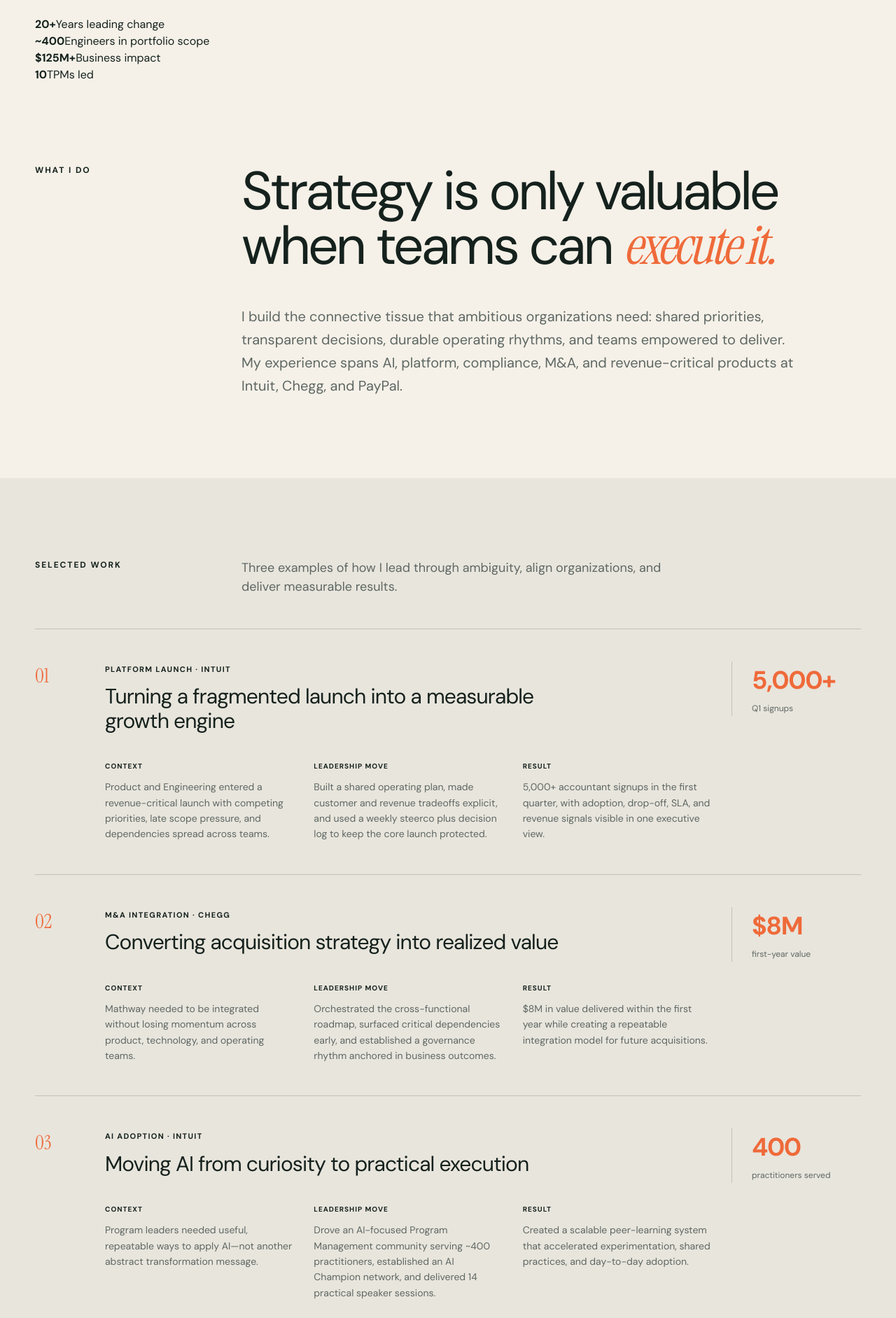
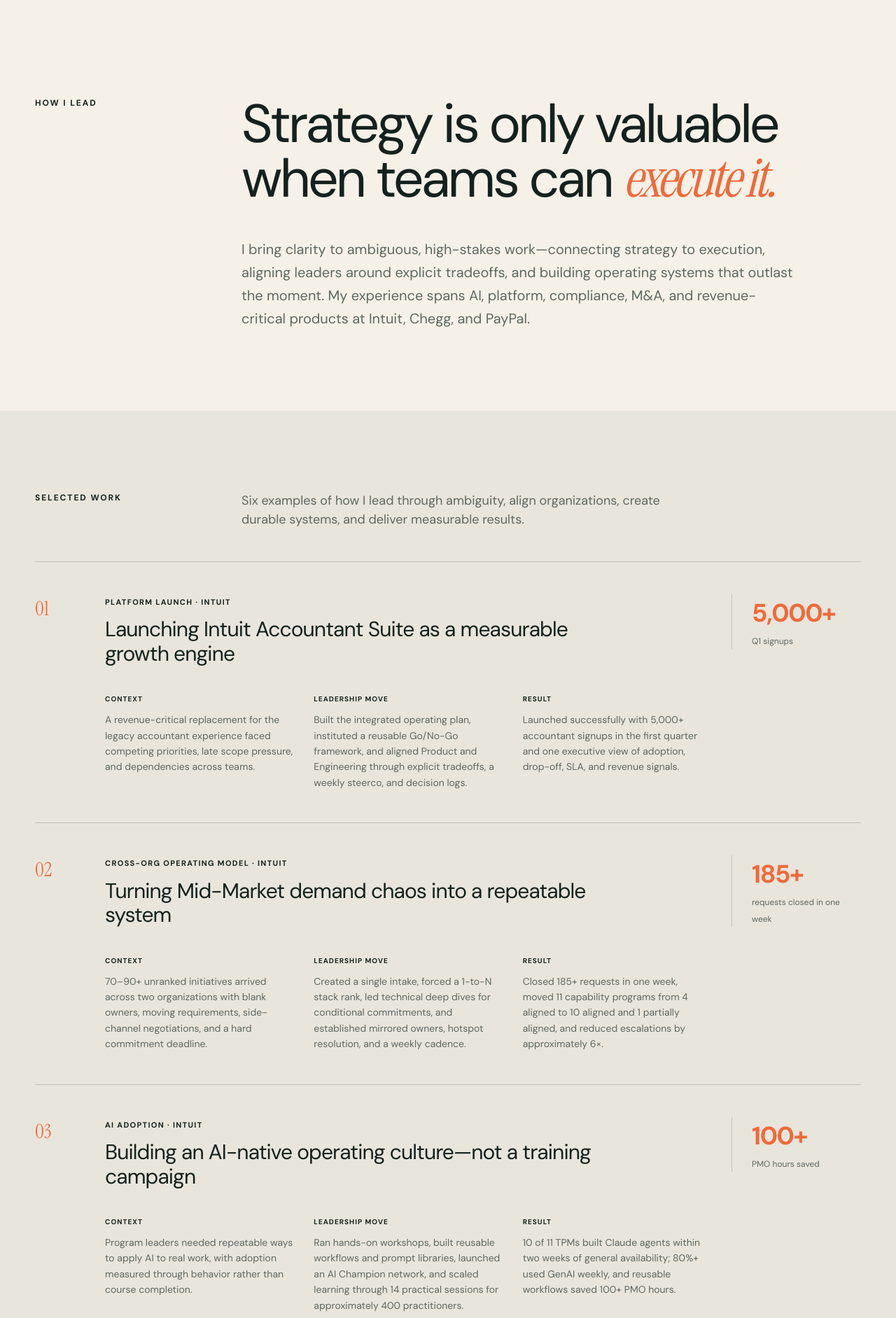
Before and after one commit to GeethaKuppuswamy/Portfolio, a Next.js app: page / in a window 1280 px wide. Shown: the part 777-2660 px from the top of the page at 70% size. Built offline with nearby package versions, Linux system fonts and the light colour scheme.

Commit message:
Expand portfolio leadership stories and hero metrics

```diff
--- a/app/page.tsx
+++ b/app/page.tsx
@@ -1,33 +1,39 @@
 const cases = [
   {
-    number: "01",
-    eyebrow: "Platform launch · Intuit",
-    title: "Turning a fragmented launch into a measurable growth engine",
-    challenge: "Product and Engineering entered a revenue-critical launch with competing priorities, late scope pressure, and dependencies spread across teams.",
-    move: "Built a shared operating plan, made customer and revenue tradeoffs explicit, and used a weekly steerco plus decision log to keep the core launch protected.",
-    outcome: "5,000+ accountant signups in the first quarter, with adoption, drop-off, SLA, and revenue signals visible in one executive view.",
-    stat: "5,000+",
-    label: "Q1 signups",
+    number: "01", eyebrow: "Platform launch · Intuit", title: "Launching Intuit Accountant Suite as a measurable growth engine",
+    challenge: "A revenue-critical replacement for the legacy accountant experience faced competing priorities, late scope pressure, and dependencies across teams.",
+    move: "Built the integrated operating plan, instituted a reusable Go/No-Go framework, and aligned Product and Engineering through explicit tradeoffs, a weekly steerco, and decision logs.",
+    outcome: "Launched successfully with 5,000+ accountant signups in the first quarter and one executive view of adoption, drop-off, SLA, and revenue signals.", stat: "5,000+", label: "Q1 signups",
   },
   {
-    number: "02",
-    eyebrow: "M&A integration · Chegg",
-    title: "Converting acquisition strategy into realized value",
-    challenge: "Mathway needed to be integrated without losing momentum across product, technology, and operating teams.",
-    move: "Orchestrated the cross-functional roadmap, surfaced critical dependencies early, and established a governance rhythm anchored in business outcomes.",
-    outcome: "$8M in value delivered within the first year while creating a repeatable integration model for future acquisitions.",
-    stat: "$8M",
-    label: "first-year value",
+    number: "02", eyebrow: "Cross-org operating model · Intuit", title: "Turning Mid-Market demand chaos into a repeatable system",
+    challenge: "70–90+ unranked initiatives arrived across two organizations with blank owners, moving requirements, side-channel negotiations, and a hard commitment deadline.",
+    move: "Created a single intake, forced a 1-to-N stack rank, led technical deep dives for conditional commitments, and established mirrored owners, hotspot resolution, and a weekly cadence.",
+    outcome: "Closed 185+ requests in one week, moved 11 capability programs from 4 aligned to 10 aligned and 1 partially aligned, and reduced escalations by approximately 6×.", stat: "185+", label: "requests closed in one week",
   },
   {
-    number: "03",
-    eyebrow: "AI adoption · Intuit",
-    title: "Moving AI from curiosity to practical execution",
-    challenge: "Program leaders needed useful, repeatable ways to apply AI—not another abstract transformation message.",
-    move: "Drove an AI-focused Program Management community serving ~400 practitioners, established an AI Champion network, and delivered 14 practical speaker sessions.",
-    outcome: "Created a scalable peer-learning system that accelerated experimentation, shared practices, and day-to-day adoption.",
-    stat: "400",
-    label: "practitioners served",
+    number: "03", eyebrow: "AI adoption · Intuit", title: "Building an AI-native operating culture—not a training campaign",
+    challenge: "Program leaders needed repeatable ways to apply AI to real work, with adoption measured through behavior rather than course completion.",
+    move: "Ran hands-on workshops, built reusable workflows and prompt libraries, launched an AI Champion network, and scaled learning through 14 practical sessions for approximately 400 practitioners.",
+    outcome: "10 of 11 TPMs built Claude agents within two weeks of general availability; 80%+ used GenAI weekly, and reusable workflows saved 100+ PMO hours.", stat: "100+", label: "PMO hours saved",
+  },
+  {
+    number: "04", eyebrow: "0→1 enterprise bet · Intuit", title: "Translating AI + Human Intelligence strategy into execution",
+    challenge: "An enterprise-scale bet combining agentic AI with expert services needed to move from an ambitious idea to sequenced, measurable execution.",
+    move: "Connected product vision to engineering plans, operating cadences, dependencies, and outcome measures across the portfolio.",
+    outcome: "Advanced the AI + HI big bet from 0 to 1 while sustaining 99.99% SLA performance and delivering adoption at 148–214% of target.", stat: "148–214%", label: "of adoption targets",
+  },
+  {
+    number: "05", eyebrow: "M&A integration · Chegg", title: "Converting acquisition strategy into realized value",
+    challenge: "Mathway needed to be integrated without losing momentum across product, technology, and operating teams.",
+    move: "Orchestrated the cross-functional roadmap, surfaced critical dependencies early, and established governance anchored in business outcomes.",
+    outcome: "$8M in value delivered within the first year while creating a repeatable integration model for future acquisitions.", stat: "$8M", label: "first-year value",
+  },
+  {
+    number: "06", eyebrow: "Enterprise transformation · PayPal", title: "Scaling faster, safer launches across a global platform",
+    challenge: "Inconsistent launch practices and uneven Agile adoption slowed execution across a large, distributed technology organization.",
+    move: "Designed PayPal’s first cross-functional Launch Process Review and led Scrum adoption across 58 teams.",
+    outcome: "The review became a company standard; PayPal Giving Fund launch time fell from weeks to two days and manual verification effort dropped 35%.", stat: "58", label: "teams transformed",
   },
 ];
 
@@ -38,71 +44,19 @@ const principles = [
 ];
 
 export default function Home() {
-  return (
-    <main>
-      <nav className="nav shell" aria-label="Primary navigation">
-        <a className="monogram" href="#top" aria-label="Geetha Kuppuswamy home">GK</a>
-        <div className="navlinks">
-          <a href="#impact">Impact</a><a href="#work">Selected work</a><a href="#approach">Approach</a>
-        </div>
-        <a className="nav-cta" href="mailto:geetha.kuppuswamy@gmail.com">Let’s talk <span>↗</span></a>
-      </nav>
-
-      <section className="hero shell" id="top">
-        <div className="availability"><span /> Leadership portfolio · Technology, transformation &amp; scale</div>
-        <h1>I turn complex<br/>technology bets into<br/><em>business outcomes.</em></h1>
-        <div className="hero-bottom">
-          <p>Two decades connecting product vision, engineering execution, and operating systems to deliver measurable outcomes at scale.</p>
-          <div className="hero-actions">
-            <a className="button primary" href="#work">Explore my work <span>↓</span></a>
-            <a className="button secondary" href="https://www.linkedin.com/in/geetha-kuppuswamy" target="_blank" rel="noreferrer">LinkedIn ↗</a>
-          </div>
-        </div>
-      </section>
-
-      <section className="metric-band" id="impact">
-        <div className="shell metrics">
-          <div><strong>20+</strong><span>Years leading change</span></div>
-          <div><strong>~400</strong><span>Engineers in portfolio scope</span></div>
-          <div><strong>$125M+</strong><span>Business impact</span></div>
-          <div><strong>10</strong><span>TPMs led</span></div>
-        </div>
-      </section>
-
-      <section className="intro shell section">
-        <p className="kicker">What I do</p>
-        <div className="intro-copy">
-          <h2>Strategy is only valuable<br/>when teams can <em>execute it.</em></h2>
-          <p>I build the connective tissue that ambitious organizations need: shared priorities, transparent decisions, durable operating rhythms, and teams empowered to deliver. My experience spans AI, platform, compliance, M&amp;A, and revenue-critical products at Intuit, Chegg, and PayPal.</p>
-        </div>
-      </section>
-
-      <section className="work section" id="work">
-        <div className="shell section-head"><p className="kicker">Selected work</p><p>Three examples of how I lead through ambiguity, align organizations, and deliver measurable results.</p></div>
-        <div className="shell case-list">
-          {cases.map((item) => <article className="case" key={item.number}>
-            <div className="case-num">{item.number}</div>
-            <div className="case-main"><p className="eyebrow">{item.eyebrow}</p><h3>{item.title}</h3>
-              <div className="case-detail"><div><b>Context</b><p>{item.challenge}</p></div><div><b>Leadership move</b><p>{item.move}</p></div><div><b>Result</b><p>{item.outcome}</p></div></div>
-            </div>
-            <div className="case-stat"><strong>{item.stat}</strong><span>{item.label}</span></div>
-          </article>)}
-        </div>
-      </section>
-
-      <section className="approach shell section" id="approach">
-        <div className="approach-title"><p className="kicker">How I lead</p><h2>Clarity.<br/>Momentum.<br/><em>Trust.</em></h2></div>
-        <div className="principles">{principles.map(([n,t,d]) => <div className="principle" key={n}><span>{n}</span><div><h3>{t}</h3><p>{d}</p></div></div>)}</div>
-      </section>
-
-      <section className="career section"><div className="shell"><p className="kicker">Career highlights</p><div className="timeline">
-        <div><span>2021—2026</span><h3>Intuit</h3><p>TPM Leader · AI, platform, compliance &amp; revenue-critical portfolios</p></div>
-        <div><span>2018—2020</span><h3>Chegg</h3><p>PMO Leader · M&amp;A integration &amp; enterprise prioritization</p></div>
-        <div><span>Earlier</span><h3>PayPal · WaMu</h3><p>Transformation, global platforms &amp; large-scale migrations</p></div>
-      </div><p className="footnote">Also: Northeastern University lecturer · U.S. patent holder</p></div></section>
-
-      <section className="contact shell section"><p className="kicker">Continue the conversation</p><h2>Complexity becomes progress<br/>when clarity creates momentum.</h2><p>This portfolio captures a career spent turning ambitious ideas into durable systems, aligned teams, and measurable business results.</p><div className="contact-actions"><a href="mailto:geetha.kuppuswamy@gmail.com">geetha.kuppuswamy@gmail.com ↗</a><a href="https://www.linkedin.com/in/geetha-kuppuswamy" target="_blank" rel="noreferrer">Connect on LinkedIn ↗</a></div></section>
-      <footer className="shell"><span>Geetha Kuppuswamy</span><span>San Jose, California</span><span>© 2026</span></footer>
-    </main>
-  );
+  return <main>
+    <nav className="nav shell" aria-label="Primary navigation"><a className="monogram" href="#top" aria-label="Geetha Kuppuswamy home">GK</a><div className="navlinks"><a href="#impact">Impact</a><a href="#work">Selected work</a><a href="#approach">How I lead</a><a href="#career">Career</a></div><a className="nav-cta" href="mailto:geetha.kuppuswamy@gmail.com">Let’s talk <span>↗</span></a></nav>
+    <section className="hero shell" id="top">
+      <div className="availability"><span /> Executive TPM leadership · Technology, transformation &amp; scale</div>
+      <h1>I turn complex<br/>technology bets into<br/><em>business outcomes.</em></h1>
+      <div className="hero-bottom"><p>Two decades connecting product vision, engineering execution, and operating systems to deliver measurable outcomes at scale.</p><div className="hero-actions"><a className="button primary" href="#work">Explore my work <span>↓</span></a><a className="button secondary" href="https://www.linkedin.com/in/geetha-kuppuswamy" target="_blank" rel="noreferrer">LinkedIn ↗</a></div></div>
+      <div className="hero-metrics" id="impact"><div><strong>$125M+</strong><span>Portfolio impact</span></div><div><strong>~400</strong><span>Engineers in scope</span></div><div><strong>10</strong><span>TPMs led</span></div><div><strong>20+</strong><span>Years leading change</span></div></div>
+    </section>
+    <section className="intro shell section"><p className="kicker">How I lead</p><div className="intro-copy"><h2>Strategy is only valuable<br/>when teams can <em>execute it.</em></h2><p>I bring clarity to ambiguous, high-stakes work—connecting strategy to execution, aligning leaders around explicit tradeoffs, and building operating systems that outlast the moment. My experience spans AI, platform, compliance, M&amp;A, and revenue-critical products at Intuit, Chegg, and PayPal.</p></div></section>
+    <section className="work section" id="work"><div className="shell section-head"><p className="kicker">Selected work</p><p>Six examples of how I lead through ambiguity, align organizations, create durable systems, and deliver measurable results.</p></div><div className="shell case-list">{cases.map(item=><article className="case" key={item.number}><div className="case-num">{item.number}</div><div className="case-main"><p className="eyebrow">{item.eyebrow}</p><h3>{item.title}</h3><div className="case-detail"><div><b>Context</b><p>{item.challenge}</p></div><div><b>Leadership move</b><p>{item.move}</p></div><div><b>Result</b><p>{item.outcome}</p></div></div></div><div className="case-stat"><strong>{item.stat}</strong><span>{item.label}</span></div></article>)}</div></section>
+    <section className="approach shell section" id="approach"><div className="approach-title"><p className="kicker">Leadership signature</p><h2>Clarity.<br/>Momentum.<br/><em>Trust.</em></h2></div><div className="principles">{principles.map(([n,t,d])=><div className="principle" key={n}><span>{n}</span><div><h3>{t}</h3><p>{d}</p></div></div>)}</div></section>
+    <section className="career section" id="career"><div className="shell"><p className="kicker">Career highlights</p><div className="timeline"><div><span>2021—2026</span><h3>Intuit</h3><p>TPM Leader · AI, platform, Mid-Market, compliance &amp; revenue-critical portfolios</p></div><div><span>2018—2020</span><h3>Chegg</h3><p>PMO Leader · M&amp;A integration &amp; enterprise prioritization</p></div><div><span>Earlier</span><h3>PayPal · WaMu</h3><p>Transformation, global platforms &amp; large-scale migrations</p></div></div><div className="distinctions"><div><span>Educator</span><h3>Part-time Faculty</h3><p>Taught Graduate Agile Project Management at Northeastern University.</p></div><div><span>Inventor</span><h3>U.S. Patent #11,392,681</h3><p>Co-inventor of “Authentication Based on Object Recognition,” a location-aware, image-based MFA system.</p></div></div></div></section>
+    <section className="contact shell section"><p className="kicker">Continue the conversation</p><h2>Complexity becomes progress<br/>when clarity creates momentum.</h2><p>This portfolio captures a career spent turning ambitious ideas into durable systems, aligned teams, and measurable business results.</p><div className="contact-actions"><a href="mailto:geetha.kuppuswamy@gmail.com">geetha.kuppuswamy@gmail.com ↗</a><a href="https://www.linkedin.com/in/geetha-kuppuswamy" target="_blank" rel="noreferrer">Connect on LinkedIn ↗</a></div></section>
+    <footer className="shell"><span>Geetha Kuppuswamy</span><span>San Jose, California</span><span>© 2026</span></footer>
+  </main>;
 }
```
